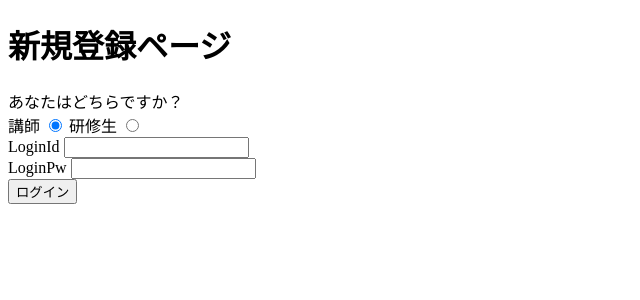
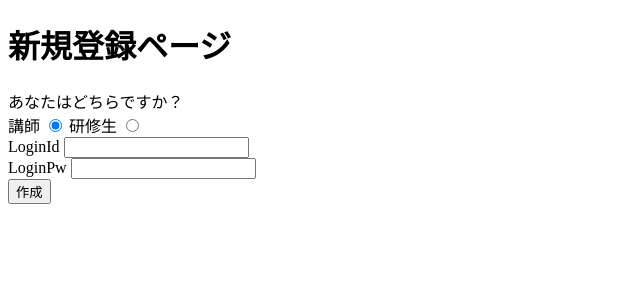
Before and after one commit to syunsuke-dev117/systemtype-zero, a Java web app: page /AccountCreate in a window 1280 px wide. Shown: the top 300 px of the page, without its empty margins (0-640 px from the left). Run offline with Tomcat 11, a stand-in JSP engine, Linux system fonts and the light colour scheme.

Commit message:
アカウント登録画面のボタンを修正

```diff
--- a/src/main/webapp/WEB-INF/account_create.jsp
+++ b/src/main/webapp/WEB-INF/account_create.jsp
@@ -31,7 +31,7 @@
     <input type="text" name="login_pw" required>
   </div>
   <div>
-    <input type="submit" value="ログイン">
+    <input type="submit" value="作成">
   </div>
 </form>
 
```
